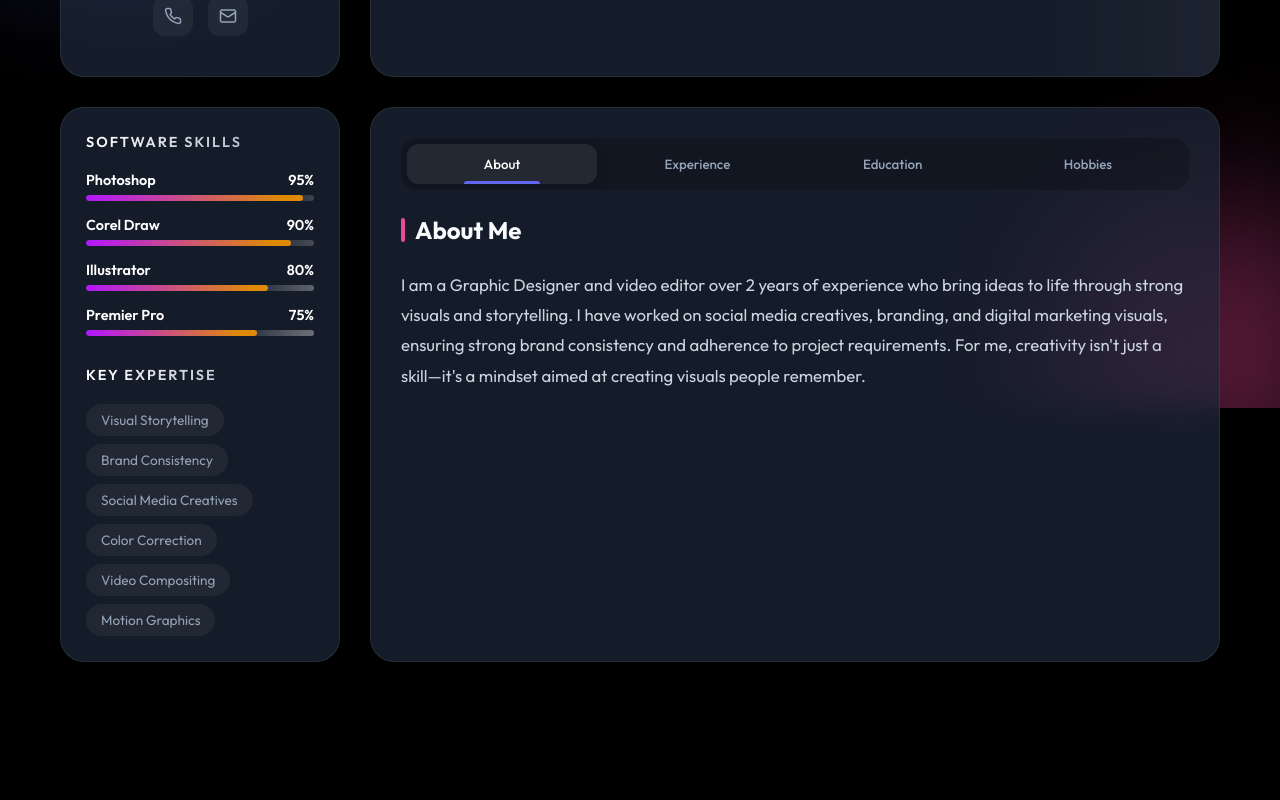
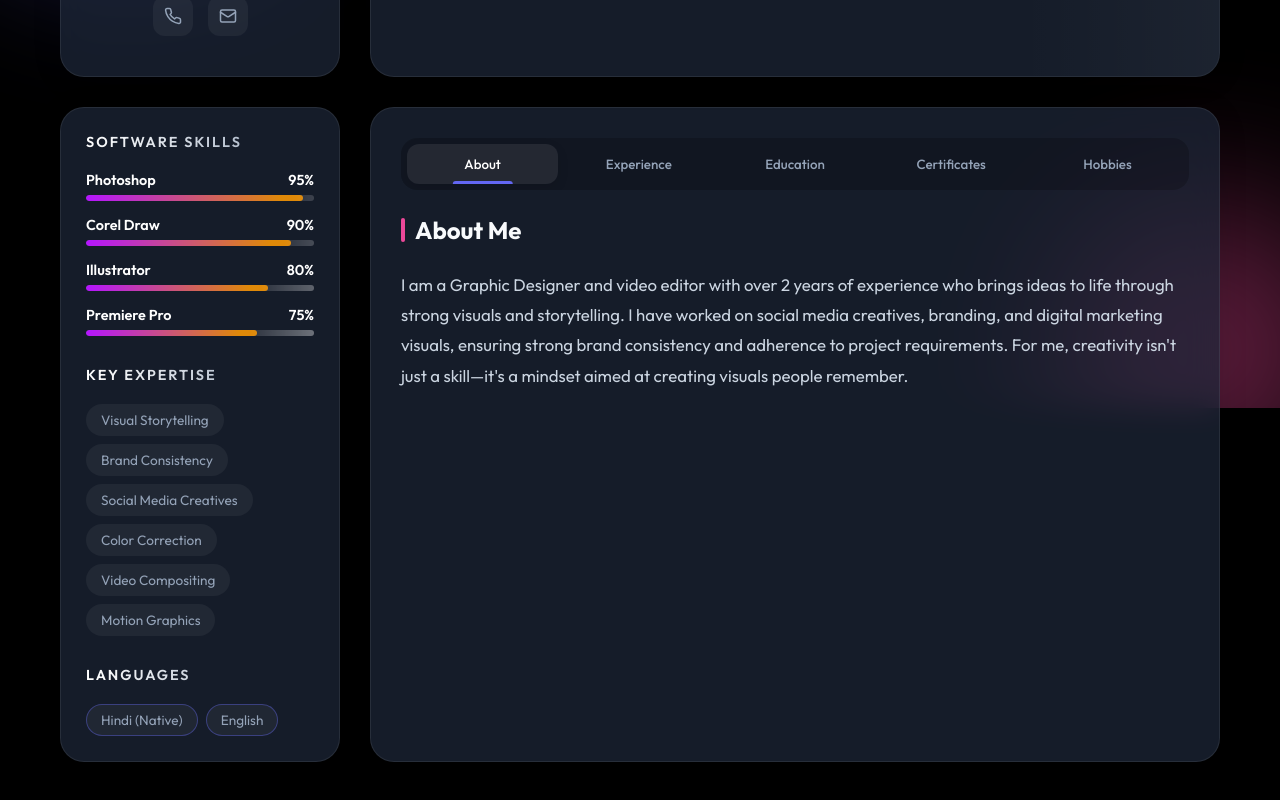
Before and after one commit to Ajay309/umeshportfolio, a React (Vite) app: page /show-resume in a window 1280 px wide. Shown: the part 392-1192 px from the top of the page. Before the commit the page ends 1162 px from the top, so only its background shows below. Built offline with nearby package versions, Linux system fonts and the light colour scheme.

Commit message:
first commit

```diff
--- a/src/Components/Resume/Resume.jsx
+++ b/src/Components/Resume/Resume.jsx
@@ -7,9 +7,7 @@ const Icons = {
   Mail: () => <svg xmlns="http://www.w3.org/2000/svg" width="18" height="18" viewBox="0 0 24 24" fill="none" stroke="currentColor" strokeWidth="2" strokeLinecap="round" strokeLinejoin="round"><rect width="20" height="16" x="2" y="4" rx="2"/><path d="m22 7-8.97 5.7a1.94 1.94 0 0 1-2.06 0L2 7"/></svg>,
   Phone: () => <svg xmlns="http://www.w3.org/2000/svg" width="18" height="18" viewBox="0 0 24 24" fill="none" stroke="currentColor" strokeWidth="2" strokeLinecap="round" strokeLinejoin="round"><path d="M22 16.92v3a2 2 0 0 1-2.18 2 19.79 19.79 0 0 1-8.63-3.07 19.5 19.5 0 0 1-6-6 19.79 19.79 0 0 1-3.07-8.67A2 2 0 0 1 4.11 2h3a2 2 0 0 1 2 1.72 12.84 12.84 0 0 0 .7 2.81 2 2 0 0 1-.45 2.11L8.09 9.91a16 16 0 0 0 6 6l1.27-1.27a2 2 0 0 1 2.11-.45 12.84 12.84 0 0 0 2.81.7A2 2 0 0 1 22 16.92z"/></svg>,
   MapPin: () => <svg xmlns="http://www.w3.org/2000/svg" width="18" height="18" viewBox="0 0 24 24" fill="none" stroke="currentColor" strokeWidth="2" strokeLinecap="round" strokeLinejoin="round"><path d="M20 10c0 6-8 12-8 12s-8-6-8-12a8 8 0 0 1 16 0Z"/><circle cx="12" cy="10" r="3"/></svg>,
-  Linkedin: () => <svg xmlns="http://www.w3.org/2000/svg" width="20" height="20" viewBox="0 0 24 24" fill="none" stroke="currentColor" strokeWidth="2" strokeLinecap="round" strokeLinejoin="round"><path d="M16 8a6 6 0 0 1 6 6v7h-4v-7a2 2 0 0 0-2-2 2 2 0 0 0-2 2v7h-4v-7a6 6 0 0 1 6-6z"/><rect width="4" height="12" x="2" y="9"/><circle cx="4" cy="4" r="2"/></svg>,
-  Github: () => <svg xmlns="http://www.w3.org/2000/svg" width="20" height="20" viewBox="0 0 24 24" fill="none" stroke="currentColor" strokeWidth="2" strokeLinecap="round" strokeLinejoin="round"><path d="M15 22v-4a4.8 4.8 0 0 0-1-3.5c3 0 6-2 6-5.5.08-1.25-.27-2.48-1-3.5.28-1.15.28-2.35 0-3.5 0 0-1 0 3 1.5l2.5 2.5c3.5 0 3.5 0 7.5 0 3.5-2.5 6-7.5 6-7.5-6-.28-1.15-1-3.5-1-3.5z"/><path d="M9 18c-4.51 2-5-2-7-2"/></svg>,
-  Download: () => <svg xmlns="http://www.w3.org/2000/svg" width="20" height="20" viewBox="0 0 24 24" fill="none" stroke="currentColor" strokeWidth="2" strokeLinecap="round" strokeLinejoin="round"><path d="M21 15v4a2 2 0 0 1-2 2H5a2 2 0 0 1-2-2v-4"/><polyline points="7 10 12 15 17 10"/><line x1="12" y1="15" x2="12" y2="3"/></svg>,
+  Award: () => <svg xmlns="http://www.w3.org/2000/svg" width="20" height="20" viewBox="0 0 24 24" fill="none" stroke="currentColor" strokeWidth="2" strokeLinecap="round" strokeLinejoin="round"><circle cx="12" cy="8" r="7"/><polyline points="8.21 13.89 7 23 12 20 17 23 15.79 13.88"/></svg>,
   Camera: () => <svg xmlns="http://www.w3.org/2000/svg" width="24" height="24" viewBox="0 0 24 24" fill="none" stroke="currentColor" strokeWidth="2" strokeLinecap="round" strokeLinejoin="round"><path d="M14.5 4h-5L7 7H4a2 2 0 0 0-2 2v9a2 2 0 0 0 2 2h16a2 2 0 0 0 2-2V9a2 2 0 0 0-2-2h-3l-2.5-3z"/><circle cx="12" cy="13" r="3"/></svg>,
   Video: () => <svg xmlns="http://www.w3.org/2000/svg" width="24" height="24" viewBox="0 0 24 24" fill="none" stroke="currentColor" strokeWidth="2" strokeLinecap="round" strokeLinejoin="round"><path d="m22 8-6 4 6 4V8Z"/><rect width="14" height="12" x="2" y="6" rx="2" ry="2"/></svg>,
   Bulb: () => <svg xmlns="http://www.w3.org/2000/svg" width="24" height="24" viewBox="0 0 24 24" fill="none" stroke="currentColor" strokeWidth="2" strokeLinecap="round" strokeLinejoin="round"><path d="M15 14c.2-1 .7-1.7 1.5-2.5 1-1 1.5-2 1.5-3.5A6 6 0 0 0 6 8c0 1 .5 2 1.5 3.5 2.5 1.6 3.5 2.3 4 2.5"/><path d="M9 18h6"/><path d="M10 22h4"/></svg>
@@ -30,7 +28,7 @@ function Resume() {
     phone: "7733962307",
     location: "Ranoli, Sikar",
     photo: profilePhoto,
-    about: "I am a Graphic Designer and video editor over 2 years of experience who bring ideas to life through strong visuals and storytelling. I have worked on social media creatives, branding, and digital marketing visuals, ensuring strong brand consistency and adherence to project requirements. For me, creativity isn't just a skill—it's a mindset aimed at creating visuals people remember."
+    about: "I am a Graphic Designer and video editor with over 2 years of experience who brings ideas to life through strong visuals and storytelling. I have worked on social media creatives, branding, and digital marketing visuals, ensuring strong brand consistency and adherence to project requirements. For me, creativity isn't just a skill—it's a mindset aimed at creating visuals people remember."
   };
 
   const skills = {
@@ -38,11 +36,15 @@ function Resume() {
       { name: "Photoshop", level: 95 },
       { name: "Corel Draw", level: 90 },
       { name: "Illustrator", level: 80 },
-      { name: "Premier Pro", level: 75 }
+      { name: "Premiere Pro", level: 75 }
     ],
     expertise: [
       "Visual Storytelling", "Brand Consistency", "Social Media Creatives",
       "Color Correction", "Video Compositing", "Motion Graphics"
+    ],
+    // Added Languages section based on your resume
+    languages: [
+        "Hindi (Native)", "English"
     ]
   };
 
@@ -51,13 +53,39 @@ function Resume() {
       id: 1,
       position: "Graphic Designer & Video Editor",
       company: "Sikar Inotech - Sikar",
-      period: "2023 - Present",
+      period: "2024 - Present", // Updated date based on resume
       achievements: [
         "Skilled in Adobe Creative Suite (Photoshop, Illustrator, Corel Draw, Premiere Pro).",
         "Collaborated with marketing and creatives to craft video content for social media, websites, and client campaigns.",
+        "Team player, collaborating with marketing and creatives.",
         "Strong with color correction, video compositing, and adding motion graphics.",
-        "Created visuals for print, digital media, and branding, always making visuals stand out."
+        "Create visuals for print, digital media, and branding."
       ]
+    },
+    // Added Internship
+    {
+      id: 2,
+      position: "Internship",
+      company: "Graphic Design Intern",
+      period: "Jan 2024 (1 Month)",
+      achievements: [
+        "Gained hands-on experience in graphic design workflows.",
+        "Assisted in creating visual content and video editing tasks."
+      ]
+    }
+  ];
+
+  // Added Certificates section
+  const certificates = [
+    {
+        name: "Graphic Designing & Video Editing",
+        date: "July 2023 - Dec 2023",
+        issuer: "Certified Course"
+    },
+    {
+        name: "RKCL",
+        date: "March 2023",
+        issuer: "Certification"
     }
   ];
 
@@ -157,11 +185,20 @@ function Resume() {
               </div>
 
               <h3 className="section-title">Key Expertise</h3>
-              <div className="tag-cloud">
+              <div className="tag-cloud" style={{ marginBottom: '30px' }}>
                 {skills.expertise.map((item, index) => (
                   <span key={index} className="tech-tag">{item}</span>
                 ))}
               </div>
+
+              {/* Added Languages Section */}
+              <h3 className="section-title">Languages</h3>
+              <div className="tag-cloud">
+                {skills.languages.map((item, index) => (
+                  <span key={index} className="tech-tag" style={{borderColor: 'var(--primary-glow)'}}>{item}</span>
+                ))}
+              </div>
+
             </div>
           </aside>
 
@@ -170,7 +207,7 @@ function Resume() {
 
             {/* Navigation */}
             <nav className="nav-container">
-              {['about', 'experience', 'education', 'hobbies'].map(tab => (
+              {['about', 'experience', 'education', 'certificates', 'hobbies'].map(tab => (
                 <button
                   key={tab}
                   className={`nav-item ${activeSection === tab ? 'active' : ''}`}
@@ -230,6 +267,27 @@ function Resume() {
                 </div>
               )}
 
+              {/* Added Certificates Tab */}
+              {activeSection === 'certificates' && (
+                <div className="animate-fade-in">
+                  <h2 className="card-title">Certificates</h2>
+                  {certificates.map((cert, index) => (
+                    <div key={index} className="timeline-card">
+                      <div className="role-header">
+                        <div style={{display: 'flex', alignItems: 'center', gap: '10px'}}>
+                            <div style={{color: 'var(--primary)'}}><Icons.Award /></div>
+                            <div>
+                                <div className="role-name">{cert.name}</div>
+                                <span className="company-name">{cert.issuer}</span>
+                            </div>
+                        </div>
+                        <span className="year-badge">{cert.date}</span>
+                      </div>
+                    </div>
+                  ))}
+                </div>
+              )}
+
               {activeSection === 'hobbies' && (
                 <div className="animate-fade-in">
                   <h2 className="card-title">Hobbies & Interests</h2>
```
